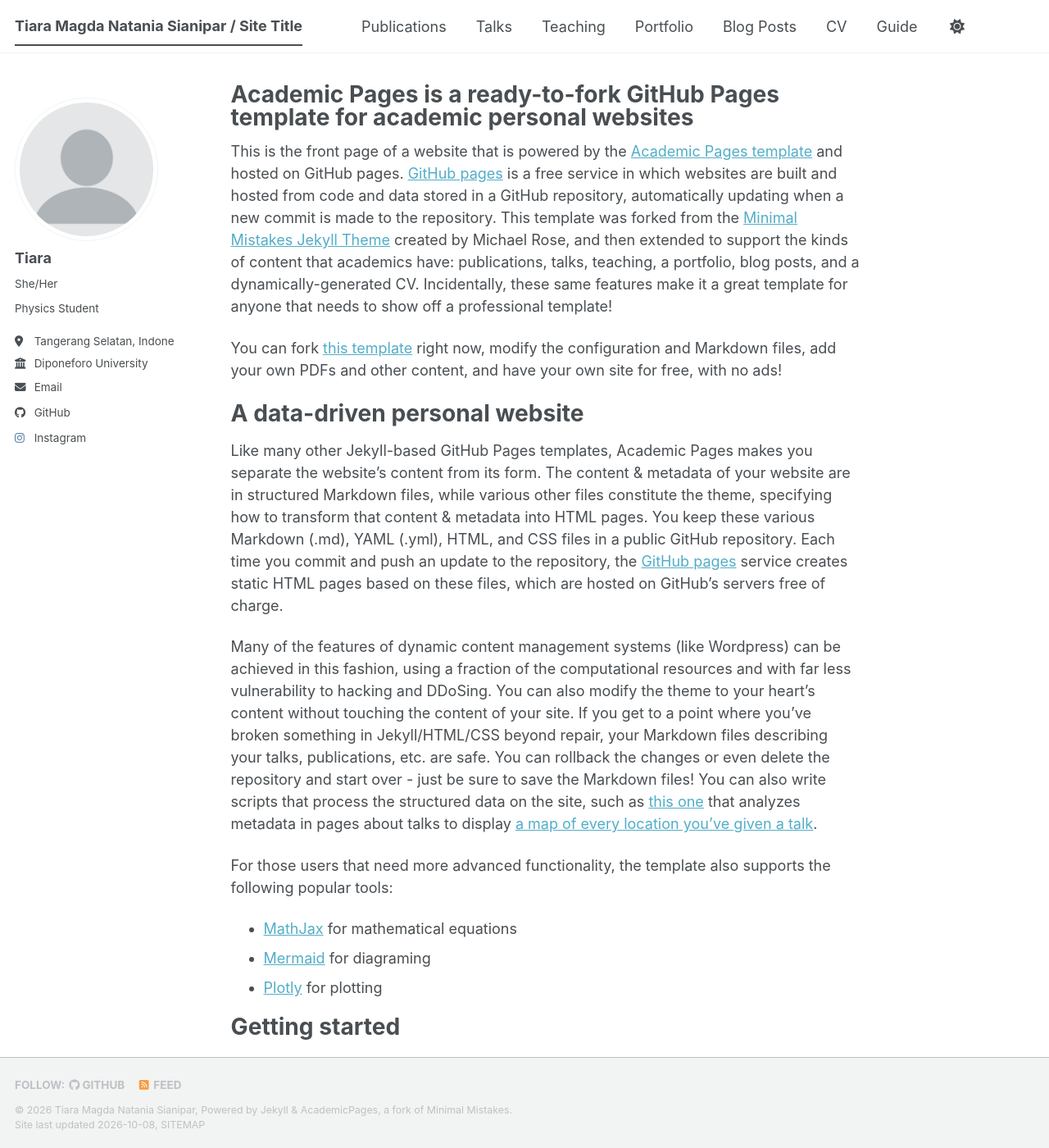
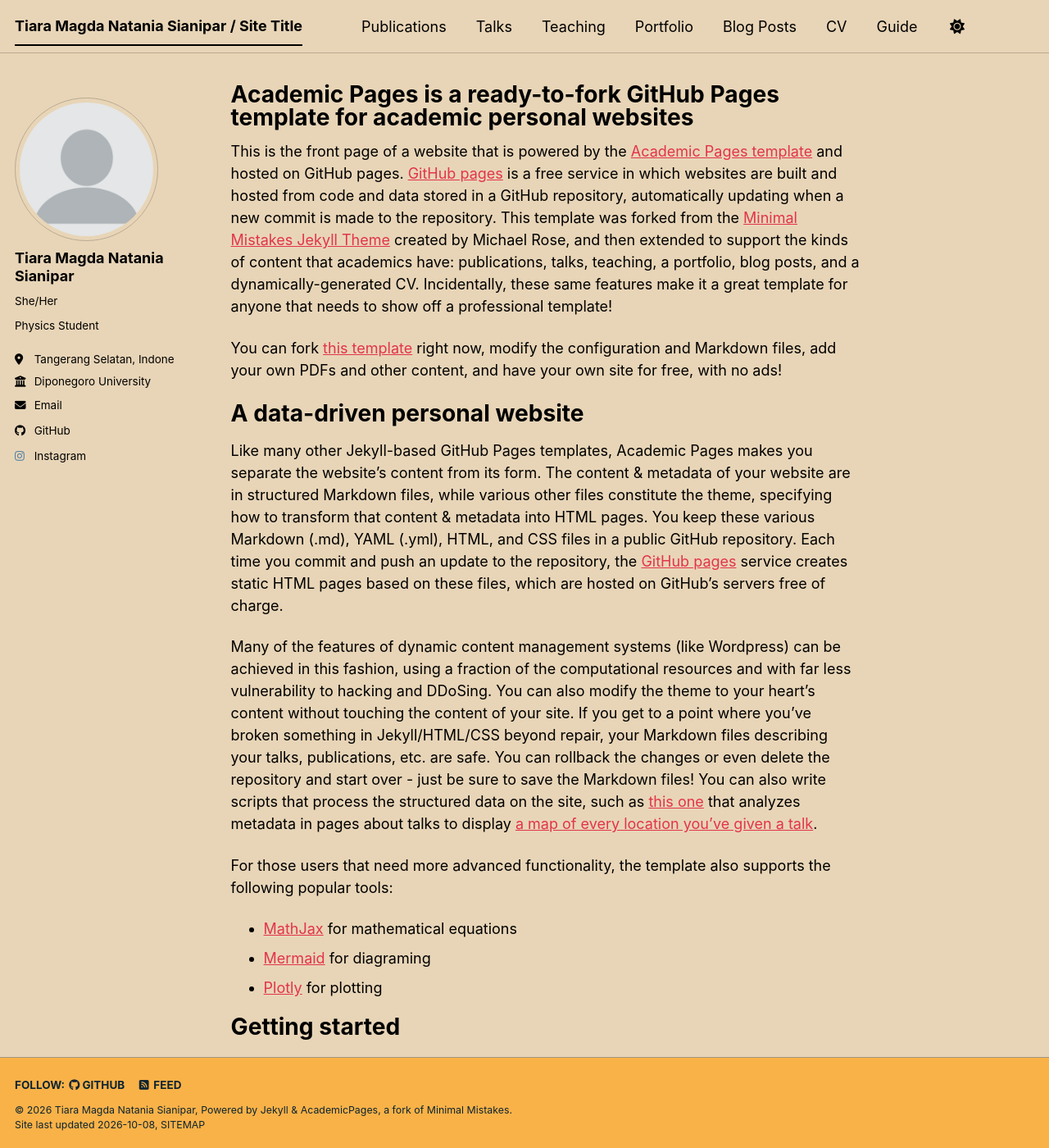
Before and after one commit to tiara264/tiara-264.github.io, a Jekyll site: the page built from _pages/about.md, in a window 1280 px wide and 1400 px high. Shown: the whole window at 82% size. Built offline with Jekyll 4.4.1, drawn with Linux system fonts in a browser that asks for light colours; a style sheet for code colours, icons or effects is not loaded.

Commit message:
Update _config.yml

```diff
--- a/_config.yml
+++ b/_config.yml
@@ -8,7 +8,7 @@
 
 # Basic Site Settings
 locale                   : "en-US"
-site_theme               : "default" # The available themes options are "default", "air", "sunrise", "mint", "dirt" and "contrast"
+site_theme               : "sunrise" # The available themes options are "default", "air", "sunrise", "mint", "dirt" and "contrast"
 title                    : "Tiara Magda Natania Sianipar / Site Title"
 title_separator          : "-"
 name                     : &name "Tiara Magda Natania Sianipar"
@@ -24,11 +24,11 @@ repository               : "tiara264/tiara264.github.io"
 author:
   # Biographic information
   avatar           : "profile.png"
-  name             : "Tiara"
+  name             : "Tiara Magda Natania Sianipar"
   pronouns         : "She/Her"
   bio              : "Physics Student"
   location         : "Tangerang Selatan, Indonesia"
-  employer         : "Diponeforo University"
+  employer         : "Diponegoro University"
   uri              : # URL
   email            : "tiarasianipar264@gmail.com"
 
```
